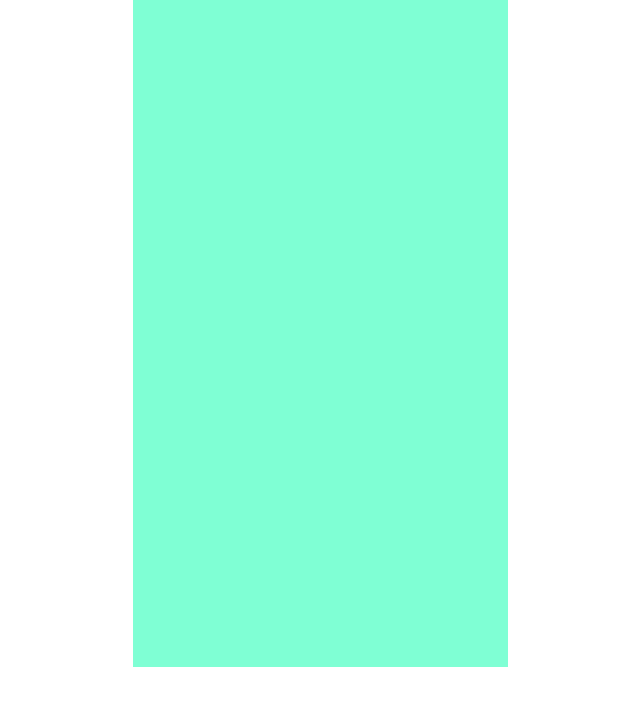
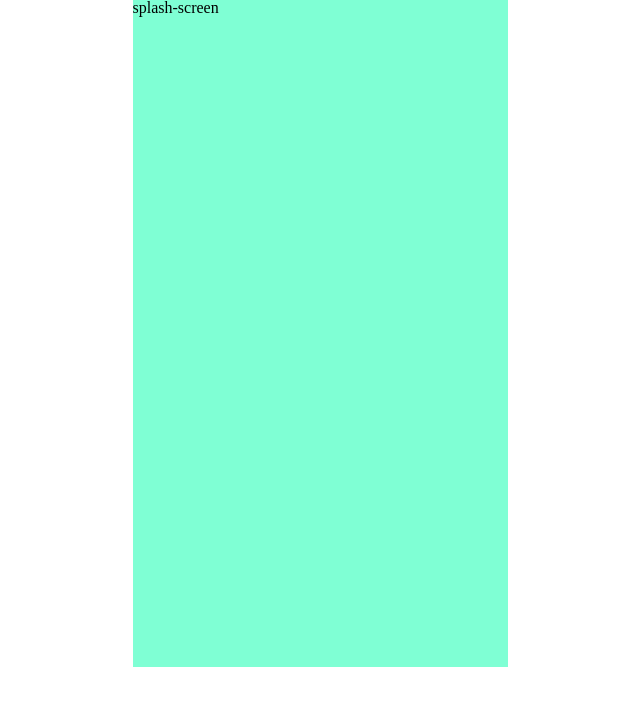
Before and after one commit to Bojan9/Air-Shoot, a website: page index.html in a window 1280 px wide. Shown: the whole page, without its empty margins (320-960 px from the left). Drawn offline with Linux system fonts and the light colour scheme.

Commit message:
splash-screen init

```diff
--- a/index.html
+++ b/index.html
@@ -11,7 +11,9 @@
 </head>
 
 <body>
-    <div class="wrap"></div>
+    <div class="wrap">
+    splash-screen
+    </div>
 
 </body>
 <script src="js/main.js"></script>
```
